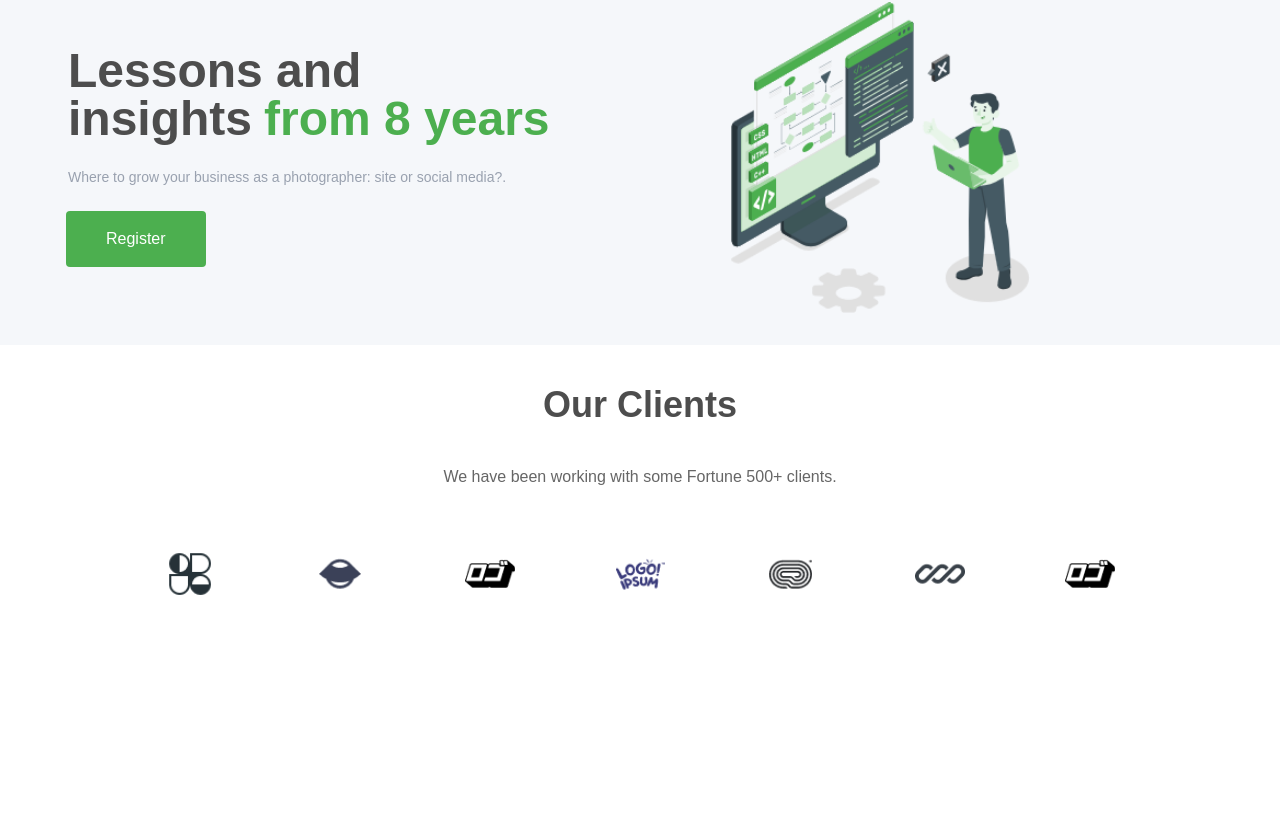
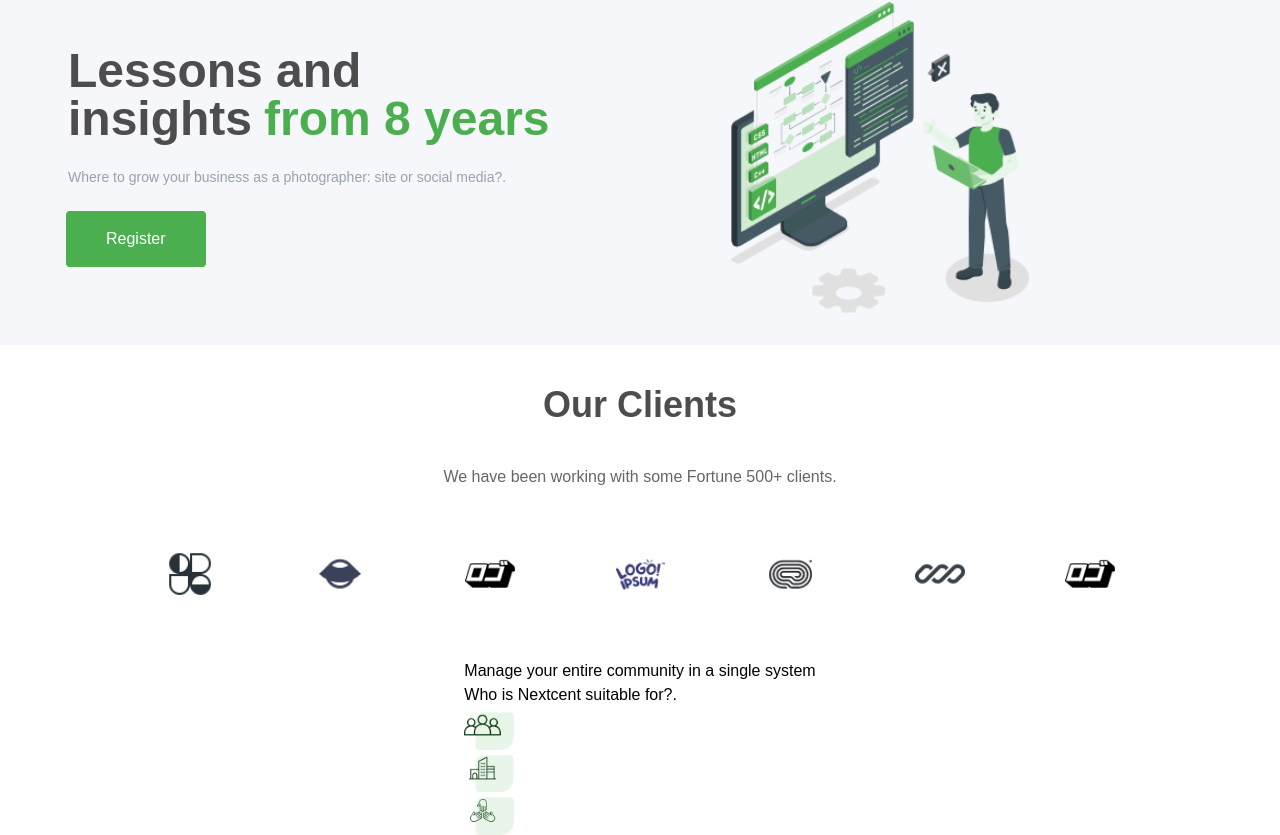
Before and after one commit to sam-0905/Nexcent, a Next.js app in the folder nexora/: page / in a window 1280 px wide. Shown: the part 146-981 px from the top of the page. Before the commit the page ends 800 px from the top, so only its background shows below. Built offline with nearby package versions, Linux system fonts and the light colour scheme.

Commit message:
feat - added a section 2 of services (title,subtitle,serviceCard) etc.

```diff
--- a/nexora/Components/section/services.tsx
+++ b/nexora/Components/section/services.tsx
@@ -16,7 +16,17 @@ const Services = () => {
             </div>
          </div>
 
-
+        <div>
+            <h2>{servicesData.title2}</h2>
+            <p>{servicesData.subtitle2}</p>
+            <div>
+                {servicesData.services.map((service, index) => (
+                    <div key={index}>
+                        <Image src={service.icon} alt={service.title} width={50} height={50} />
+                    </div>
+                ))}
+            </div>
+        </div>
 
     </div>
     </>
```
